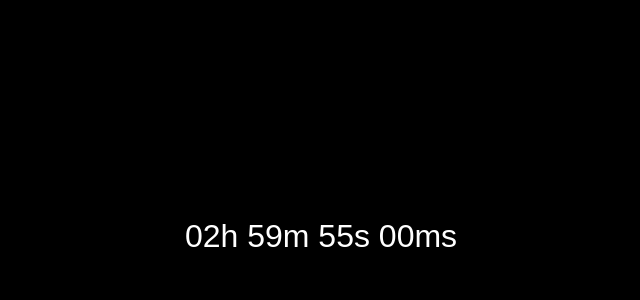
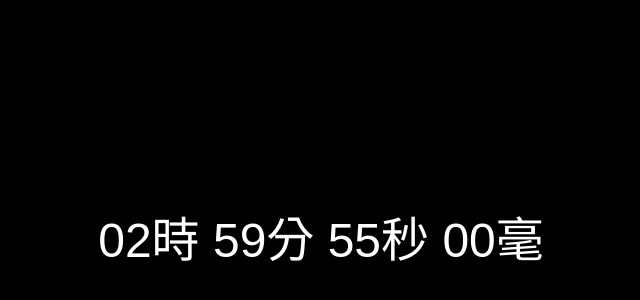
Before and after one commit to huber0203/countdown, a plain HTML site: page index.html in a window 1280 px wide. Shown: the part 164-464 px from the top of the page, without its empty margins (319-959 px from the left). Drawn offline with Linux system fonts and the light colour scheme.

Commit message:
Update index.html

```diff
--- a/index.html
+++ b/index.html
@@ -14,14 +14,14 @@
             background-color: black; /* Background color set to black */
         }
         .timer {
-            font-size: 2em;
+            font-size: 2em; /* Default font size */
             color: white; /* Text color set to white */
             font-family: '黑体', Arial, sans-serif;
         }
     </style>
 </head>
 <body>
-    <div class="timer" id="timer"></div>
+    <div class="timer" id="timer" style="font-size: 3em;"></div> <!-- Adjust font size here -->
     <script>
         function startCountdown() {
             var now = new Date();
@@ -53,8 +53,8 @@
                 seconds = ("0" + seconds).slice(-2);
                 milliseconds = ("0" + milliseconds).slice(-2);
 
-                document.getElementById("timer").innerHTML = hours + "h " +
-                minutes + "m " + seconds + "s " + milliseconds + "ms";
+                document.getElementById("timer").innerHTML = hours + "時 " +
+                minutes + "分 " + seconds + "秒 " + milliseconds + "毫";
 
                 if (distance < 0) {
                     clearInterval(x);
```
